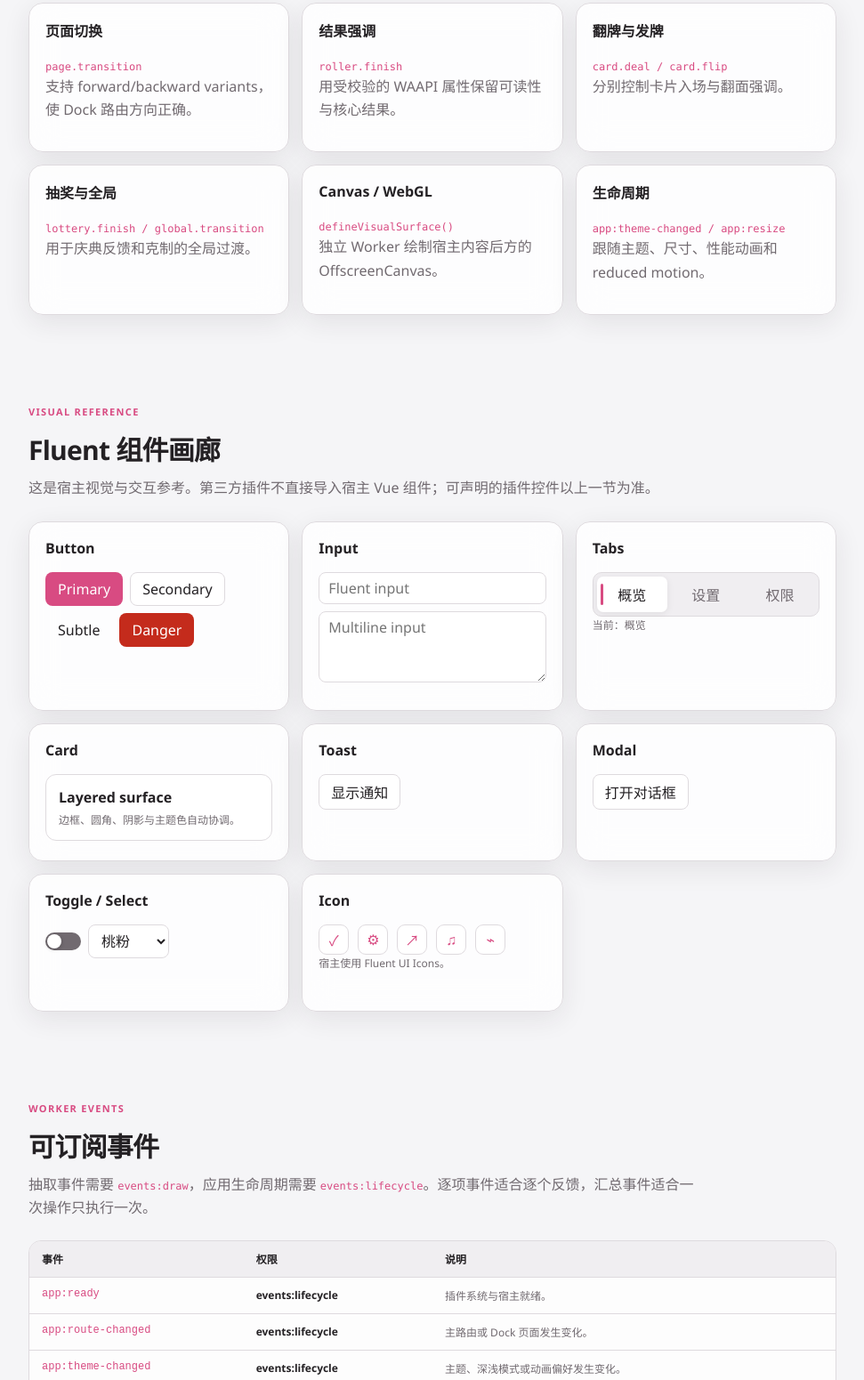
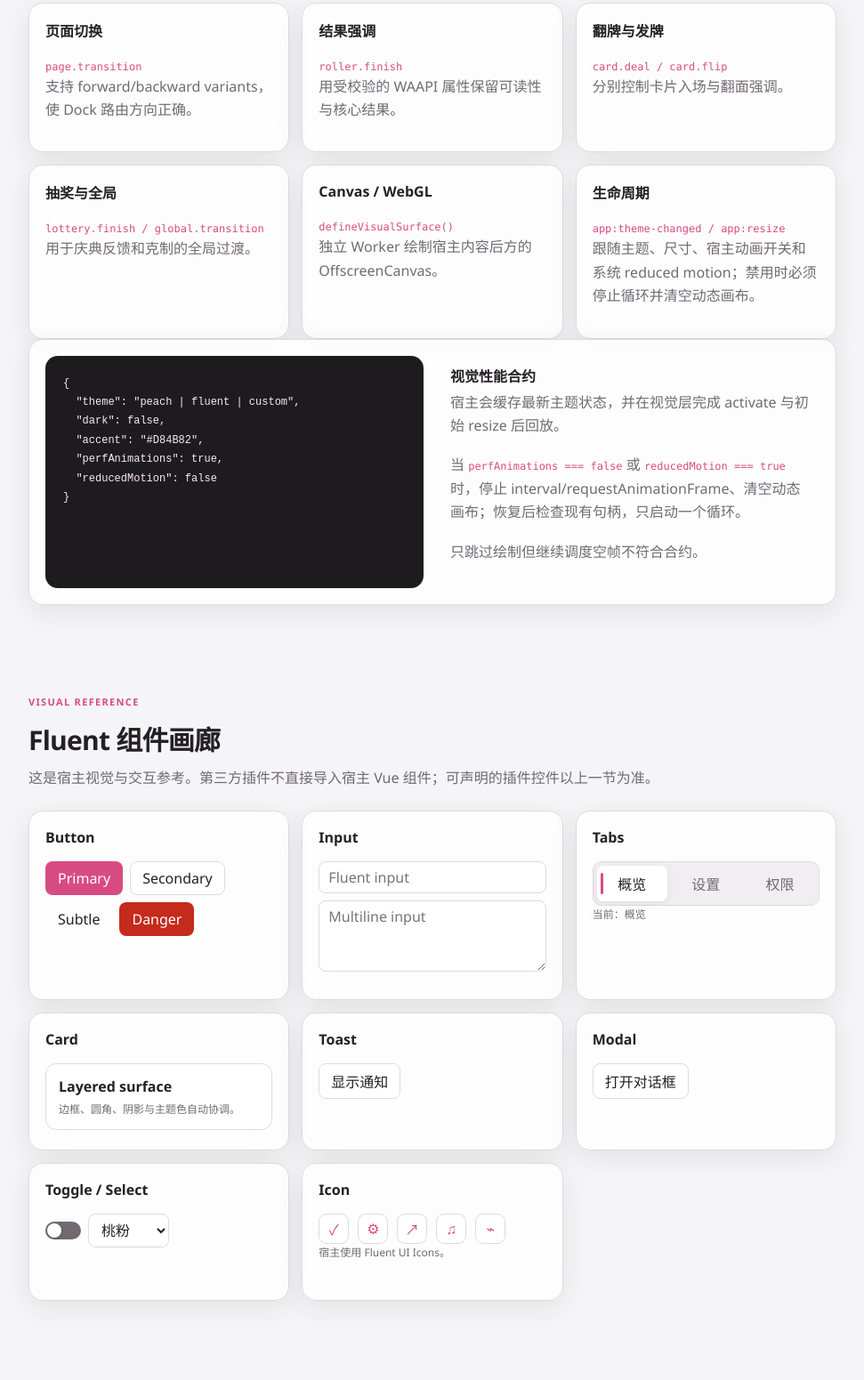
Before and after one commit to Cyrene2008/CyreneNameRoller-Plugin-Template, a website: page docs/index.html in a window 1280 px wide. Shown: the part 2649-4200 px from the top of the page at 89% size, without its empty margins (276-1247 px from the left). Drawn offline with Linux system fonts and the light colour scheme.

Commit message:
docs: align visual surfaces with motion preferences

```diff
--- a/docs/app.js
+++ b/docs/app.js
@@ -1,7 +1,7 @@
 const events = [
   ['app:ready', 'events:lifecycle', '插件系统与宿主就绪。'],
   ['app:route-changed', 'events:lifecycle', '主路由或 Dock 页面发生变化。'],
-  ['app:theme-changed', 'events:lifecycle', '主题、深浅模式或动画偏好发生变化。'],
+  ['app:theme-changed', 'events:lifecycle', '提供 theme、dark、accent、perfAnimations、reducedMotion；视觉层必须据此暂停或恢复。'],
   ['app:resize', 'events:lifecycle', '宿主可用视口发生变化。'],
   ['draw:item-result', 'events:draw', '任意宿主抽取逐项结果。'],
   ['draw:result', 'events:draw', '任意宿主抽取汇总结果。'],
--- a/docs/index.html
+++ b/docs/index.html
@@ -91,7 +91,17 @@
         <article class="card"><h3>翻牌与发牌</h3><code>card.deal / card.flip</code><p>分别控制卡片入场与翻面强调。</p></article>
         <article class="card"><h3>抽奖与全局</h3><code>lottery.finish / global.transition</code><p>用于庆典反馈和克制的全局过渡。</p></article>
         <article class="card"><h3>Canvas / WebGL</h3><code>defineVisualSurface()</code><p>独立 Worker 绘制宿主内容后方的 OffscreenCanvas。</p></article>
-        <article class="card"><h3>生命周期</h3><code>app:theme-changed / app:resize</code><p>跟随主题、尺寸、性能动画和 reduced motion。</p></article>
+        <article class="card"><h3>生命周期</h3><code>app:theme-changed / app:resize</code><p>跟随主题、尺寸、宿主动画开关和系统 reduced motion；禁用时必须停止循环并清空动态画布。</p></article>
+      </div>
+      <div class="two-column motion-contract">
+        <pre><code>{
+  "theme": "peach | fluent | custom",
+  "dark": false,
+  "accent": "#D84B82",
+  "perfAnimations": true,
+  "reducedMotion": false
+}</code></pre>
+        <div class="feature-list"><h3>视觉性能合约</h3><p>宿主会缓存最新主题状态，并在视觉层完成 activate 与初始 resize 后回放。</p><p>当 <code>perfAnimations === false</code> 或 <code>reducedMotion === true</code> 时，停止 interval/requestAnimationFrame、清空动态画布；恢复后检查现有句柄，只启动一个循环。</p><p>只跳过绘制但继续调度空帧不符合合约。</p></div>
       </div>
     </section>
 
```
Also changed, not shown: src/visual.js (+19 -7 lines), README.md.
